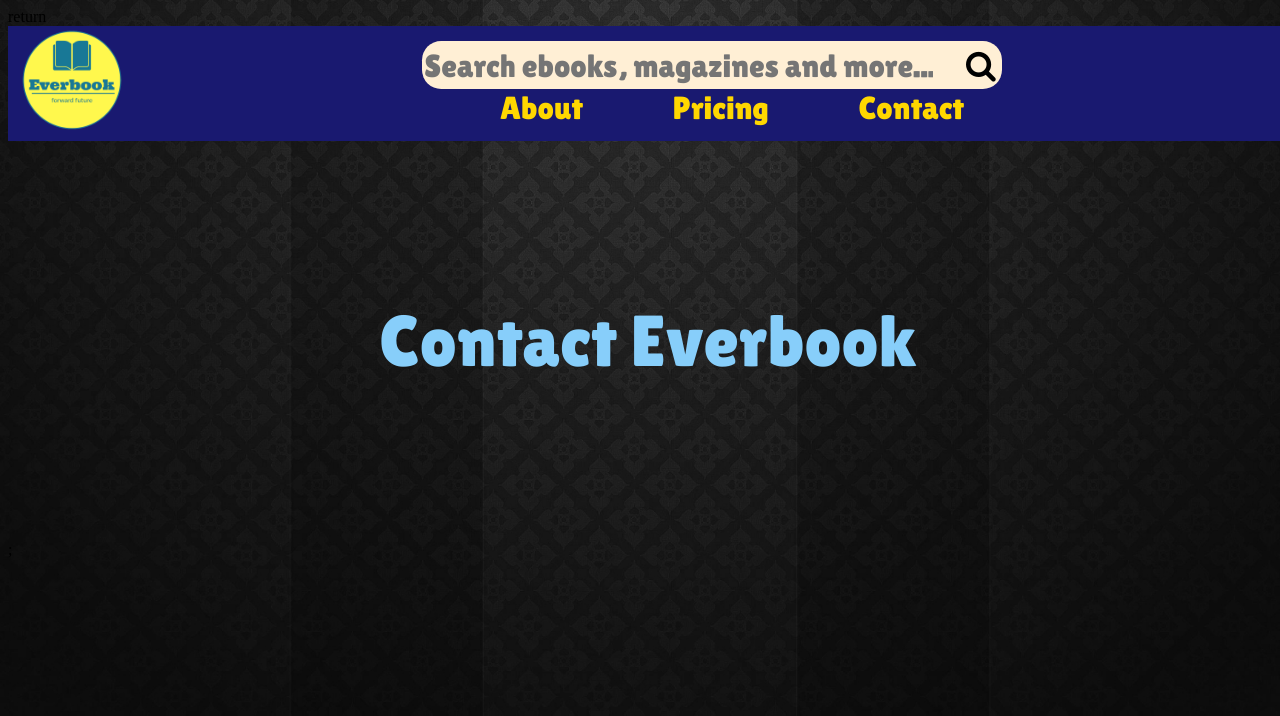
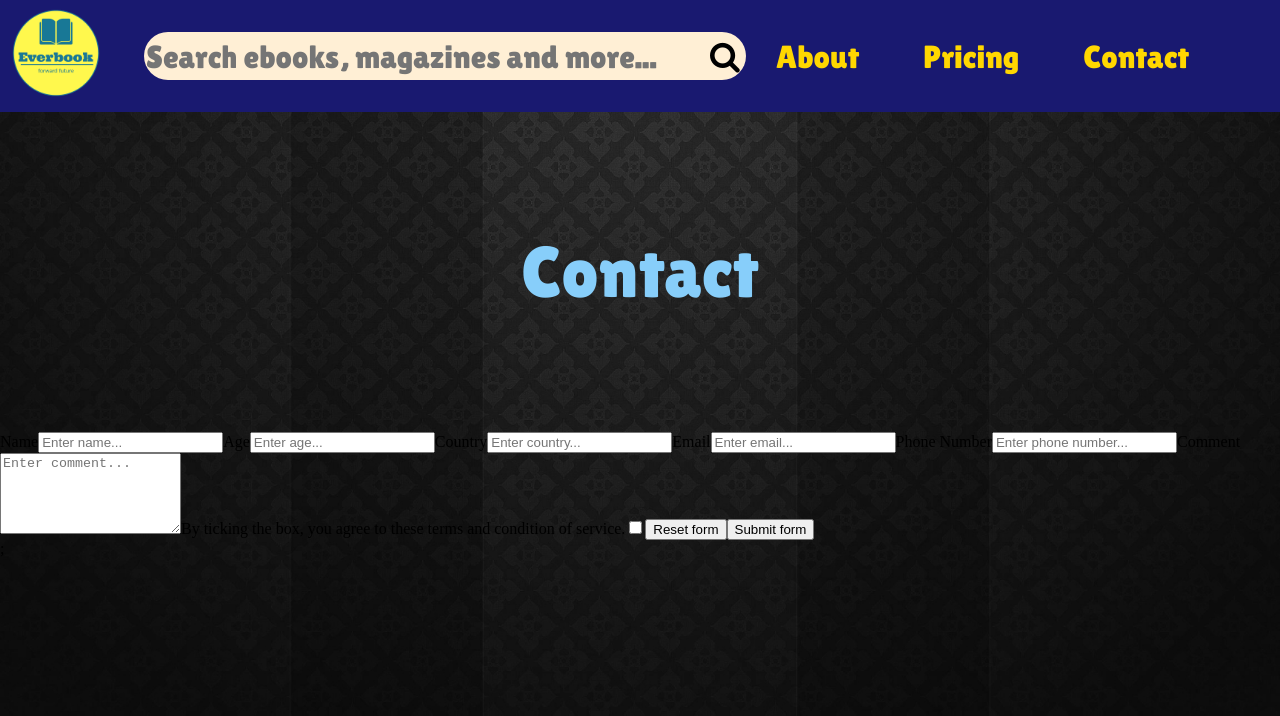
Before and after one commit to minhtai0611/demo-project-1, a React (Vite) app: page /contact in a window 1280 px wide. Shown: the top 716 px of the page. Built offline with nearby package versions, Linux system fonts and the light colour scheme; a web font is replaced by a local one.

Commit message:
demo-project-1

```diff
--- a/src/AboutComponent/About.module.css
+++ b/src/AboutComponent/About.module.css
@@ -1,7 +1,7 @@
 @import url("https://fonts.googleapis.com/css2?family=Lilita+One&display=swap");
 .all {
   width: 100vw;
-  height: 30vh;
+  height: 20rem;
   display: flex;
   justify-content: center;
   align-items: center;
@@ -19,9 +19,9 @@
 }
 .p {
   color: papayawhip;
-  font-size: 2.3rem;
+  font-size: 2.5rem;
   text-align: justify;
-  margin: -5vw 14vw;
+  margin: -5rem 10rem;
 }
 
 /* .div .ul {
@@ -52,11 +52,10 @@
 
 .table th {
   text-align: center;
-  padding-top: 1vw;
-  font-size: 1.8rem;
+  font-size: 2rem;
 }
 .table td {
-  font-size: 1.3rem;
-  padding: 0 1.5vw 0 1.5vw;
-  line-height: 1.6vw;
+  font-size: 1.5rem;
+  padding: 0 2rem 0 2rem;
+  line-height: 2rem;
 }
--- a/src/App.css
+++ b/src/App.css
@@ -6,4 +6,5 @@
   background-position: center;
   background-attachment: fixed;
   overflow-x: hidden;
+  margin: 0;
 }
--- a/src/App.jsx
+++ b/src/App.jsx
@@ -29,7 +29,7 @@
 function App() {
   return (
     <>
-      return <RouterProvider router={router} />;
+      <RouterProvider router={router} />;
     </>
   );
 }
--- a/src/ContactComponent/Contact.jsx
+++ b/src/ContactComponent/Contact.jsx
@@ -3,8 +3,82 @@
     return (
         <>
             <div className={styled.all}>
-                <p>Contact Everbook</p>
+                <p>Contact</p>
             </div>
+            <form>
+                <label htmlFor="name">Name</label>
+                <input
+                    name="name"
+                    id="name"
+                    type="text"
+                    placeholder="Enter name... "
+                    required
+                />
+                <label htmlFor="age">Age</label>
+                <input
+                    name="age"
+                    id="age"
+                    type="number"
+                    placeholder="Enter age..."
+                    required
+                />
+
+                <label htmlFor="country">Country</label>
+                <input
+                    name="country"
+                    id="country"
+                    type="text"
+                    placeholder="Enter country..."
+                    required
+                />
+                <label htmlFor="email">Email</label>
+                <input
+                    name="email"
+                    id="email"
+                    type="email"
+                    placeholder="Enter email..."
+                    required
+                />
+                <label htmlFor="phoneNumber">Phone Number</label>
+                <input
+                    name="phoneNumber"
+                    id="phoneNumber"
+                    type="number"
+                    placeholder="Enter phone number..."
+                    required
+                />
+                <label htmlFor="comment">Comment</label>
+                <textarea
+                    name="comment"
+                    id="comment"
+                    rows="5"
+                    placeholder="Enter comment..."
+                    required
+                />
+                <label htmlFor="termCondition">
+                    By ticking the box, you agree to these terms and condition of service.
+                </label>
+                <input
+                    name="termCondition"
+                    id="termCondition"
+                    type="checkbox"
+                    required
+                />
+                <input
+                    name="reset"
+                    id="reset"
+                    type="reset"
+                    value="Reset form"
+                    required
+                />
+                <input
+                    name="submit"
+                    id="submit"
+                    type="submit"
+                    value="Submit form"
+                    required
+                />
+            </form>
         </>
     );
 }
--- a/src/ContactComponent/Contact.module.css
+++ b/src/ContactComponent/Contact.module.css
@@ -1,7 +1,7 @@
 @import url("https://fonts.googleapis.com/css2?family=Lilita+One&display=swap");
 .all {
   width: 100vw;
-  height: 50vh;
+  height: 20rem;
   display: flex;
   justify-content: center;
   align-items: center;
@@ -17,3 +17,9 @@
   font-weight: 700;
   font-style: normal;
 }
+.p {
+  color: papayawhip;
+  font-size: 2.5rem;
+  text-align: justify;
+  margin: -5rem 10rem;
+}
--- a/src/HeaderComponent/Header.module.css
+++ b/src/HeaderComponent/Header.module.css
@@ -8,19 +8,19 @@
 }
 /*------------------------------------*/
 .headerImg {
-  height: 10vw;
-  width: 10vw;
+  height: 7rem;
+  width: 7rem;
   /* margin-right: 2vw;
   margin-left: 1vw; */
 }
 .header {
   position: relative;
-  height: 9vw;
+  height: 7rem;
   display: flex;
   align-items: center;
   text-align: center;
-  justify-content: space-around;
-  background-color:midnightblue;
+  justify-content:flex-start;
+  background-color: midnightblue;
   width: 100vw;
   /* margin-top: 1vw; */
 }
@@ -28,7 +28,7 @@
   display: inline;
 }
 .headerLi {
-  margin: 0 3.5vw 0 3.5vw;
+  margin: 0 2rem 0 2rem;
   /* border-radius: 1vw; */
   outline: none;
   border: none;
@@ -50,23 +50,25 @@
   /* left: 0; */
 }
 .divInput input {
-  width: 42vw;
+  width: 35rem;
   color: black;
-  height: 3.7vw;
+  height: 3rem;
   background-color: papayawhip;
   outline: none;
   border: none;
-  border-radius: 1.5vw 0 0 1.5vw;
+  border-radius: 2rem 0 0 2rem;
   /* padding-right: 1vw; */
+  margin-left: 2rem;
 }
 .divInput button {
-  /* position: absolute; */
-  height: 3.7vw;
+  position: absolute;
+  z-index: 1;
+  height: 3rem;
   background-color: papayawhip;
   outline: none;
   border: none;
   color: black;
-  border-radius: 0 1.5vw 1.5vw 0;
+  border-radius: 0 2rem 2rem 0;
   cursor: pointer;
 }
 .divInput ul {
--- a/src/PricingComponent/Pricing.module.css
+++ b/src/PricingComponent/Pricing.module.css
@@ -1,7 +1,7 @@
 @import url("https://fonts.googleapis.com/css2?family=Lilita+One&display=swap");
 .all {
   width: 100vw;
-  height: 30vh;
+  height: 20rem;
   display: flex;
   justify-content: center;
   align-items: center;
@@ -19,59 +19,59 @@
 }
 .p {
   color: papayawhip;
-  font-size: 2.3rem;
-  text-align: justify;
-  margin: -5vw 14vw;
+  font-size: 3rem;
+  text-align: left;
+  margin: -5rem 10rem;
 }
 .table {
   border-collapse: collapse;
 }
 .table th, .table td{
-  border-left: 0.3vw solid papayawhip;
-  border-right: 0.3vw solid papayawhip;
+  border-left: 0.5rem solid papayawhip;
+  border-right: 0.5rem solid papayawhip;
 }
 .table th {
   text-align: center;
-  border-top: 0.3vw solid papayawhip;
-  padding-top: 1vw;
+  border-top: 0.5rem solid papayawhip;
+  padding-top: 1rem;
 }
 .table td {
-  font-size: 1.3rem;
-  padding: 0 1.5vw 0 1.5vw;
-  line-height: 2vw;
+  font-size: 1.5rem;
+  padding: 0 1.5rem 0 1.5rem;
+  line-height: 2rem;
 }
 .table th:nth-child(1), .table td:nth-child(1){
   background-color:forestgreen;
 }
 .table th:nth-child(2), .table td:nth-child(2){
   background-color:navy;
-  margin: 0 5vw 0 5vw;
+  margin: 0 5rem 0 5rem;
 }
 .table th:nth-child(3), .table td:nth-child(3){
   background-color:indigo;
 }
 .table tr:nth-last-child(2) td{
-    border-bottom: 0.3vw solid papayawhip;
+    border-bottom: 0.5rem solid papayawhip;
 }
 .table tr:nth-last-child(1) td{
   background-color: transparent;
   border-left: none;
   border-right: none;
-  padding-top: 2vw;
+  padding-top: 2rem;
 }
 .table button {
   cursor: pointer;
-  width: 16vw;
-  height: 2.5vw;
+  width: 20rem;
+  height: 2.5rem;
   font-size: 1.5rem;
   background-color:firebrick;
   outline: none;
   border: none;
   color: papayawhip;
-  border-radius: 1vw;
+  border-radius: 1rem;
   display: block;
   margin: auto;
 }
 .table td button:hover {
-  box-shadow: 0 0 0.5vw 0.5vw firebrick;
+  box-shadow: 0 0 0.5rem 0.5rem firebrick;
 }
```
